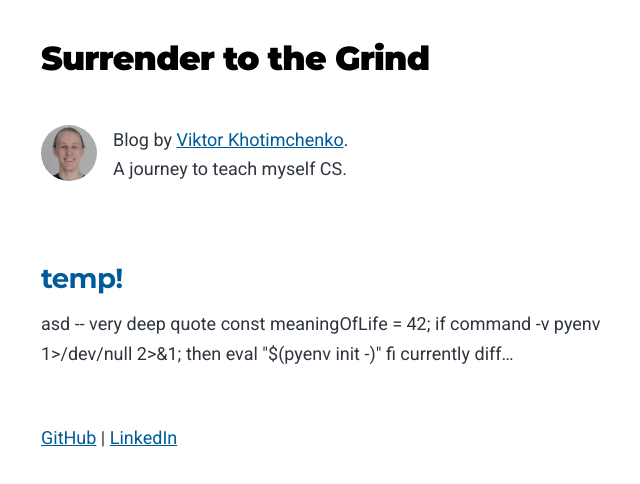
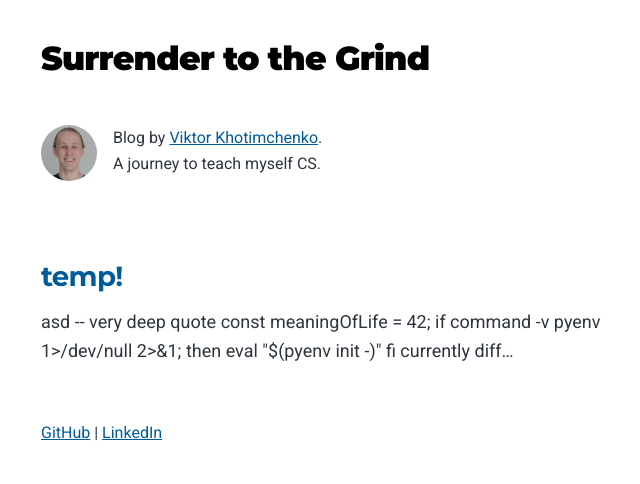
Before and after one commit to mrv1k/mrv1k.github.io, a Gatsby site: page / in a window 1280 px wide. Shown: the whole page, without its empty margins (283-923 px from the left). Built offline with nearby package versions, Linux system fonts and the light colour scheme; Gatsby itself is replaced by a stand-in of ours.

Commit message:
decrease bio and footer fontsize

```diff
--- a/src/components/bio.js
+++ b/src/components/bio.js
@@ -27,7 +27,7 @@ const Bio = () => {
   const author = data.site.siteMetadata?.author;
 
   return (
-    <div className="bio">
+    <aside className="bio">
       <StaticImage
         className="bio-avatar"
         layout="fixed"
@@ -42,7 +42,7 @@ const Bio = () => {
         Blog by <Link to="/portfolio">{author?.name}</Link>. <br />A journey to
         teach myself CS.
       </p>
-    </div>
+    </aside>
   );
 };
 
--- a/src/styles/style.css
+++ b/src/styles/style.css
@@ -22,6 +22,7 @@ body {
 }
 
 footer {
+  font-size: var(--fontSize-1);
   padding: var(--spacing-6) var(--spacing-0);
 }
 
@@ -227,6 +228,7 @@ a:focus {
 .bio {
   display: flex;
   margin-bottom: var(--spacing-16);
+  font-size: var(--fontSize-1);
 }
 
 .bio p {
```
